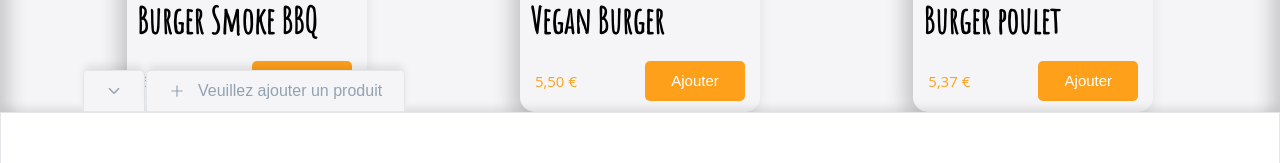
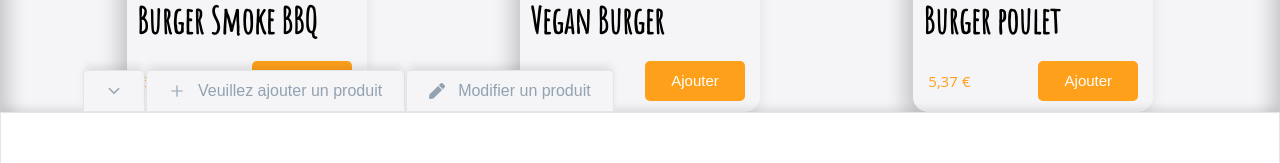
Before and after one commit to NikotoKoto/crazy-burger, a React (Vite) app: page /order/1 in a window 1280 px wide. Both pictures are taken after a click on the label 973 px from the left and 60 px from the top of the page. Shown: the part 368-531 px from the top of the page. Built offline with nearby package versions, Linux system fonts and the light colour scheme.

Commit message:
💄 F07 : ADMIN > AdminTab > add button Modifier un produit

```diff
--- a/src/components/pages/order/admin/AdminTab.jsx
+++ b/src/components/pages/order/admin/AdminTab.jsx
@@ -3,6 +3,7 @@ import Tab from "../../../reusable-ui/Tab";
 import { IoChevronDownSharp, IoChevronUp } from "react-icons/io5";
 import { theme } from "../../../../theme";
 import { AiOutlinePlus } from "react-icons/ai";
+import { FaPen } from "react-icons/fa";
 
 export default function AdminTab({ isCollapsed, setIsCollapsed }) {
   //state
@@ -25,6 +26,11 @@ export default function AdminTab({ isCollapsed, setIsCollapsed }) {
         Logo={<AiOutlinePlus />}
         label="Veuillez ajouter un produit"
       ></Tab>
+      <Tab
+        className={isCollapsed ? "is-actived" : ""}
+        Logo={<FaPen />}
+        label="Modifier un produit"
+      ></Tab>
     </AdminTabStyled>
   );
 }
```
